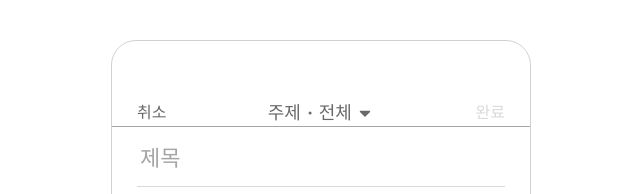
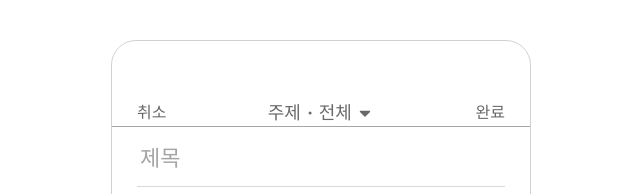
Before and after one commit to UMC-WEGO/WEGO_FE_React, a React (Vite) app in the folder WEGO_FE/: page /board/write in a window 1280 px wide. Shown: the top 194 px of the page, without its empty margins (319-959 px from the left). Built offline with nearby package versions, Linux system fonts and the light colour scheme; a web font is replaced by a local one.

Commit message:
chore: 게시글 작성페이지 스타일 수정

```diff
--- a/WEGO_FE/src/pages/feat_4/board-write/BoardWritePage.style.ts
+++ b/WEGO_FE/src/pages/feat_4/board-write/BoardWritePage.style.ts
@@ -30,16 +30,18 @@ export const Header = styled.div`
     color: #696969;
   }
 
-  .complete {
-    color: #d9d9d9;
-  }
-
   div {
     display: flex;
     align-items: center;
     font-size: 18px;
     cursor: pointer;
   }
+`;
+
+export const CompleteButton = styled.button<{ $isActive: boolean }>`
+  cursor: ${({ $isActive }) => ($isActive ? 'pointer' : 'not-allowed')};
+
+  color: ${({ $isActive }) => ($isActive ? '#0059ff' : '#696969')};
 `;
 
 export const Content = styled.div`
@@ -72,6 +74,7 @@ export const Content = styled.div`
     outline: none;
     border-bottom: 1px solid #d9d9d9;
     color: #000;
+    resize: none;
 
     &::placeholder {
       color: #ccc;
--- a/WEGO_FE/src/pages/feat_4/board-write/BoardWritePage.tsx
+++ b/WEGO_FE/src/pages/feat_4/board-write/BoardWritePage.tsx
@@ -6,30 +6,40 @@ import { useState } from 'react';
 import TopicModal from '../../../components/feat4/TopicModal/TopicModal';
 
 function BoardWritePage() {
-  const [isActive, setIsActive] = useState(false); // 클릭 상태
   const [isModalOpen, setIsModalOpen] = useState(false); // 모달 상태
-  const [selectedTopic, setSelectedTopic] = useState('전체'); // 주제 상태
+  const [selectedTopic, setSelectedTopic] = useState('전체'); // 선택된 주제
+  const [title, setTitle] = useState(''); // 제목 상태
+  const [content, setContent] = useState(''); // 내용 상태
   const navigate = useNavigate();
 
+  // 주제 선택 버튼 -> 모달 열기
   const handleSelectButtonClick = () => {
     setIsModalOpen(true);
-    setIsActive(prev => !prev);
   };
 
+  // 모달 닫기
   const handleModalClose = () => {
     setIsModalOpen(false);
-    setIsActive(false);
   };
 
+  // 이전 페이지
   const handleBack = () => {
-    navigate(-1); // 이전 페이지
+    navigate(-1);
   };
 
+  // 주제 선택
   const handleTopicSelect = (topic: string) => {
-    setSelectedTopic(topic); // 선택된 주제 업데이트
+    setSelectedTopic(topic); // 선택된 주제
     setIsModalOpen(false);
-    setIsActive(false);
   };
+
+  // 완료 버튼 클릭
+  const handleComplete = () => {
+    console.log('완료:', { title, content, selectedTopic });
+  };
+
+  // 완료 버튼 활성화
+  const isCompleteEnabled = title.trim() !== '' && content.trim() !== '';
 
   return (
     <S.Container>
@@ -37,13 +47,19 @@ function BoardWritePage() {
         <button className="cancel" onClick={handleBack}>
           취소
         </button>
-        <S.TopicButton $active={isActive} onClick={handleSelectButtonClick}>
+        <S.TopicButton $active={isModalOpen} onClick={handleSelectButtonClick}>
           주제
           <LuDot />
           {selectedTopic}&nbsp;
-          {isActive ? <FaCaretUp /> : <FaCaretDown />}
+          {isModalOpen ? <FaCaretUp /> : <FaCaretDown />}
         </S.TopicButton>
-        <button className="complete">완료</button>
+        <S.CompleteButton
+          $isActive={isCompleteEnabled}
+          onClick={handleComplete}
+          disabled={!isCompleteEnabled}
+        >
+          완료
+        </S.CompleteButton>
       </S.Header>
 
       <TopicModal
@@ -53,8 +69,16 @@ function BoardWritePage() {
       />
 
       <S.Content>
-        <input placeholder="제목" />
-        <textarea placeholder="위고의 즉흥여행러들과 이야기를 나눠보세요!" />
+        <input
+          placeholder="제목"
+          value={title}
+          onChange={e => setTitle(e.target.value)}
+        />
+        <textarea
+          placeholder="위고의 즉흥여행러들과 이야기를 나눠보세요!"
+          value={content}
+          onChange={e => setContent(e.target.value)}
+        />
       </S.Content>
 
       <S.Region>
```
